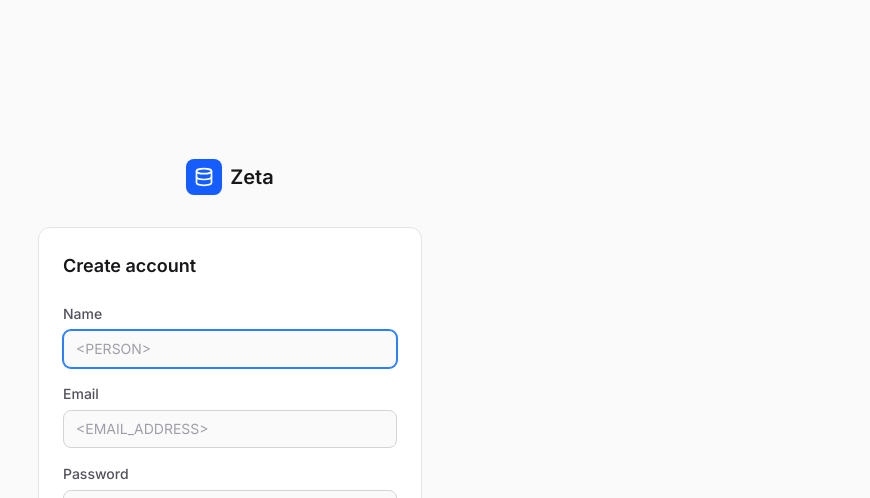
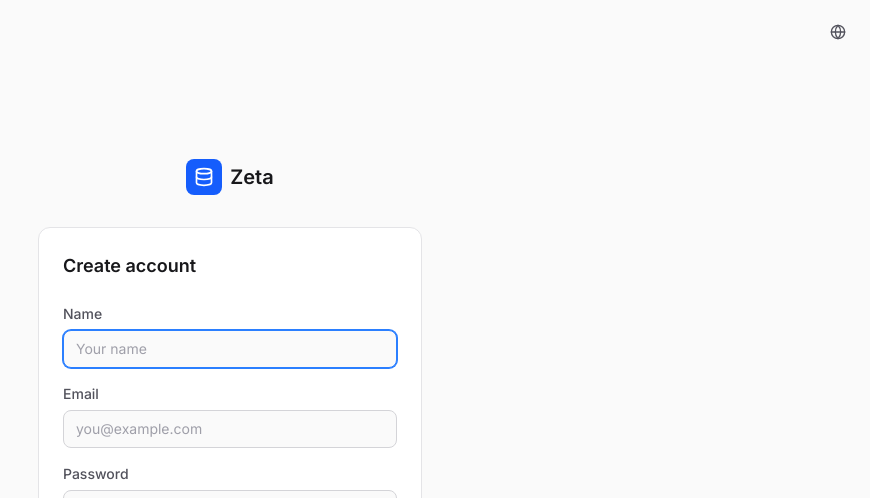
Before and after one commit to WorkerHub/Zeta, a React (Vite) app in the folder web/: page /register in a window 1280 px wide. Shown: the top 498 px of the page, without its empty margins (410-1280 px from the left). Built offline with nearby package versions, Linux system fonts and the light colour scheme; no server answers.

Commit message:
chore: update the i18n

```diff
--- a/web/src/lib/translations.ts
+++ b/web/src/lib/translations.ts
@@ -38,6 +38,8 @@ const translations: Record<Locale, Record<string, string>> = {
     'auth.registration_success': 'Account created! Check your email to verify your address.',
     'auth.go_to_signin': 'Go to sign in',
     'auth.reset_success': 'Password reset successfully. You can now sign in.',
+    'auth.placeholder_email': 'you@example.com',
+    'auth.placeholder_name': 'Your name',
 
     // 2FA
     '2fa.title': 'Two-factor verification',
@@ -237,6 +239,8 @@ const translations: Record<Locale, Record<string, string>> = {
     'auth.registration_success': '账号已创建！请查看邮箱验证您的地址。',
     'auth.go_to_signin': '前往登录',
     'auth.reset_success': '密码已重置，您现在可以登录了。',
+    'auth.placeholder_email': '请输入邮箱',
+    'auth.placeholder_name': '你的姓名',
 
     // 2FA
     '2fa.title': '两步验证',
--- a/web/src/pages/ForgotPassword.tsx
+++ b/web/src/pages/ForgotPassword.tsx
@@ -1,11 +1,11 @@
 import { useState } from 'react'
 import { Link } from 'react-router-dom'
-import { Database } from 'lucide-react'
+import { Database, Globe } from 'lucide-react'
 import { authApi } from '../lib/api'
 import { useLocale } from '../hooks/useLocale'
 
 export default function ForgotPassword() {
-  const { t } = useLocale()
+  const { t, locale, changeLocale } = useLocale()
   const [email, setEmail] = useState('')
   const [message, setMessage] = useState('')
   const [loading, setLoading] = useState(false)
@@ -24,7 +24,14 @@ export default function ForgotPassword() {
   }
 
   return (
-    <div className="min-h-screen flex items-center justify-center p-4 bg-zinc-50 dark:bg-zinc-950">
+    <div className="relative min-h-screen flex items-center justify-center p-4 bg-zinc-50 dark:bg-zinc-950">
+      <button
+        onClick={() => changeLocale(locale === 'en' ? 'zh' : 'en')}
+        className="absolute top-4 right-4 btn-ghost p-2"
+        title={t('lang.label')}
+      >
+        <Globe size={16} />
+      </button>
       <div className="w-full max-w-sm">
         <div className="flex items-center justify-center gap-2 mb-8">
           <div className="w-9 h-9 bg-blue-600 rounded-lg flex items-center justify-center">
@@ -48,7 +55,7 @@ export default function ForgotPassword() {
                 <label className="label">{t('auth.email')}</label>
                 <input
                   type="email" value={email} onChange={(e) => setEmail(e.target.value)}
-                  className="input" placeholder="<EMAIL_ADDRESS>" required autoFocus
+                  className="input" placeholder={t('auth.placeholder_email')} required autoFocus
                 />
               </div>
               <button type="submit" className="btn-primary w-full" disabled={loading}>
--- a/web/src/pages/Login.tsx
+++ b/web/src/pages/Login.tsx
@@ -1,6 +1,6 @@
 import { useState } from 'react'
 import { Link, useNavigate } from 'react-router-dom'
-import { Database, Eye, EyeOff } from 'lucide-react'
+import { Database, Eye, EyeOff, Globe } from 'lucide-react'
 import { authApi } from '../lib/api'
 import { useAuthContext } from '../hooks/useAuth'
 import { useLocale } from '../hooks/useLocale'
@@ -10,7 +10,7 @@ import type { User } from '../types'
 export default function Login() {
   const navigate = useNavigate()
   const { login } = useAuthContext()
-  const { t } = useLocale()
+  const { t, locale, changeLocale } = useLocale()
   const [email, setEmail] = useState('')
   const [password, setPassword] = useState('')
   const [showPw, setShowPw] = useState(false)
@@ -43,7 +43,14 @@ export default function Login() {
   }
 
   return (
-    <div className="min-h-screen flex items-center justify-center p-4 bg-zinc-50 dark:bg-zinc-950">
+    <div className="relative min-h-screen flex items-center justify-center p-4 bg-zinc-50 dark:bg-zinc-950">
+      <button
+        onClick={() => changeLocale(locale === 'en' ? 'zh' : 'en')}
+        className="absolute top-4 right-4 btn-ghost p-2"
+        title={t('lang.label')}
+      >
+        <Globe size={16} />
+      </button>
       <div className="w-full max-w-sm">
         {/* Logo */}
         <div className="flex items-center justify-center gap-2 mb-8">
@@ -61,7 +68,7 @@ export default function Login() {
               <label className="label">{t('auth.email')}</label>
               <input
                 type="email" value={email} onChange={(e) => setEmail(e.target.value)}
-                className="input" placeholder="you@example.com" required autoFocus
+                className="input" placeholder={t('auth.placeholder_email')} required autoFocus
               />
             </div>
             <div>
--- a/web/src/pages/Register.tsx
+++ b/web/src/pages/Register.tsx
@@ -1,12 +1,12 @@
 import { useState } from 'react'
 import { Link, useNavigate } from 'react-router-dom'
-import { Database } from 'lucide-react'
+import { Database, Globe } from 'lucide-react'
 import { authApi } from '../lib/api'
 import { useLocale } from '../hooks/useLocale'
 
 export default function Register() {
   const navigate = useNavigate()
-  const { t } = useLocale()
+  const { t, locale, changeLocale } = useLocale()
   const [form, setForm] = useState({ name: '', email: '', password: '' })
   const [error, setError] = useState('')
   const [success, setSuccess] = useState('')
@@ -33,7 +33,14 @@ export default function Register() {
   })
 
   return (
-    <div className="min-h-screen flex items-center justify-center p-4 bg-zinc-50 dark:bg-zinc-950">
+    <div className="relative min-h-screen flex items-center justify-center p-4 bg-zinc-50 dark:bg-zinc-950">
+      <button
+        onClick={() => changeLocale(locale === 'en' ? 'zh' : 'en')}
+        className="absolute top-4 right-4 btn-ghost p-2"
+        title={t('lang.label')}
+      >
+        <Globe size={16} />
+      </button>
       <div className="w-full max-w-sm">
         <div className="flex items-center justify-center gap-2 mb-8">
           <div className="w-9 h-9 bg-blue-600 rounded-lg flex items-center justify-center">
@@ -56,11 +63,11 @@ export default function Register() {
             <form onSubmit={handleSubmit} className="space-y-4">
               <div>
                 <label className="label">{t('auth.name')}</label>
-                <input type="text" {...field('name')} className="input" placeholder="<PERSON>" required autoFocus />
+                <input type="text" {...field('name')} className="input" placeholder={t('auth.placeholder_name')} required autoFocus />
               </div>
               <div>
                 <label className="label">{t('auth.email')}</label>
-                <input type="email" {...field('email')} className="input" placeholder="<EMAIL_ADDRESS>" required />
+                <input type="email" {...field('email')} className="input" placeholder={t('auth.placeholder_email')} required />
               </div>
               <div>
                 <label className="label">{t('auth.password')}</label>
```
